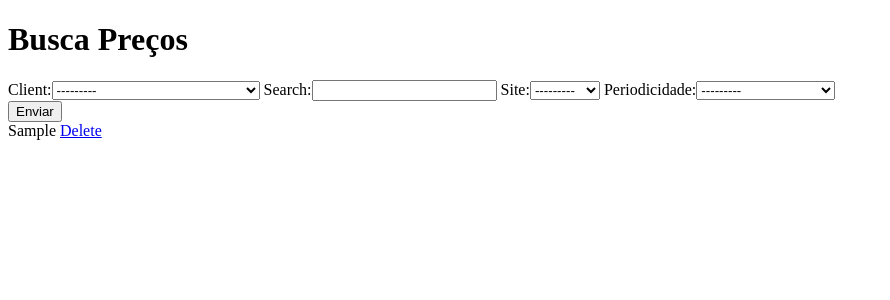
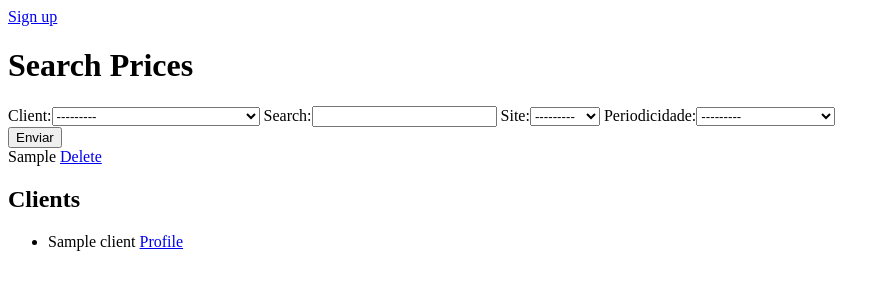
Before and after one commit to joaoricardoroma/teclabuscaprecos, a Django app: page / in a window 1280 px wide. Shown: the top 300 px of the page, without its empty margins (0-890 px from the left). Run offline with Django 3.2, Linux system fonts and the light colour scheme; tables that the repository leaves empty hold one stand-in row (values such as "Sample post").

Commit message:
"tela de cadastro de cliente, tela de perfil e deletar perfil"

```diff
--- a/code/search_prices/forms.py
+++ b/code/search_prices/forms.py
@@ -1,8 +1,14 @@
 from django.forms import ModelForm
-from .models import Search
+from .models import Search, Client
 
 
 class SearchForm(ModelForm):
     class Meta:
         model = Search
         fields = '__all__'
+
+
+class ClientForm(ModelForm):
+    class Meta:
+        model = Client
+        fields = '__all__'
--- a/code/search_prices/templates/home.html
+++ b/code/search_prices/templates/home.html
@@ -2,10 +2,11 @@
 <html lang="en">
 <head>
     <meta charset="UTF-8">
-    <title>Busca precos</title>
+    <title>Search Prices</title>
 </head>
 <body>
-<h1>Busca Preços</h1>
+<a href="client_register">Sign up</a>
+<h1>Search Prices</h1>
 <div id="divBusca">
     <form action="{% url 'search_prices:search'%}" method="post">
     {% csrf_token %}
@@ -14,10 +15,20 @@
     </form>
     {% for search in searches %}
     {{ search.search }}
-    <a href="{% url 'search_prices:delete_search'  %}">Delete</a>
+    <a href="{% url 'search_prices:delete_search' search.id %}">Delete</a>
      <br>
     {% endfor %}
-    {{ clients }}
+</div>
+<div>
+    <h2>Clients</h2>
+    {% for client in clients %}
+    <ul>
+        <li>
+            {{ client.name }}
+            <a href="{% url 'search_prices:client_profile' client.id %}">Profile</a>
+        </li>
+    </ul>
+    {% endfor %}
 </div>
 </body>
 </html>
--- a/code/search_prices/urls.py
+++ b/code/search_prices/urls.py
@@ -5,5 +5,8 @@ from . import views
 app_name = 'search_prices'
 urlpatterns = [
     path('', views.search, name='search'),
-    path('delete', views.delete_search, name='delete_search'),
+    path('client_register', views.register_client, name='register_client'),
+    path('<int:pk>/client_profile', views.client_profile, name='client_profile'),
+    path('<int:pk>/delete', views.delete_search, name='delete_search'),
+    path('<int:pk>/client_profile/delete', views.delete_client, name='delete_client'),
     ]
--- a/code/search_prices/views.py
+++ b/code/search_prices/views.py
@@ -1,9 +1,10 @@
 from django.shortcuts import render, redirect, get_object_or_404
-from .forms import SearchForm
+from .forms import SearchForm, ClientForm
 from .models import Search, Client
 
 
 def search(request):
+    clients = Client.objects.all()
     item = Search.objects.all()
     form_search = SearchForm()
     id_logado = 1
@@ -14,15 +15,53 @@ def search(request):
         if form_search.is_valid():
             form_search.save()
             return redirect('search_prices:search')
-    context = {'item': item,
-               'form_search': form_search,
-               'searches': searches,
+    context = {
+        'item': item,
+        'form_search': form_search,
+        'searches': searches,
+        'clients': clients,
                }
     return render(request, 'home.html', context)
 
 
-def delete_search(request):
-    id_logado = 1
-    clients = Search.objects.filter(client_id=id_logado)
-    clients.delete()
+def client_profile(request, pk):
+    client = get_object_or_404(Client, pk=pk)
+    form_client = ClientForm(instance=client)
+
+    if request.method == 'POST':
+        form_client = ClientForm(request.POST, instance=client)
+
+        if form_client.is_valid():
+            form_client.save()
+            return redirect('search_prices:client_profile', pk=client.id)
+    context = {
+        'client': client,
+        'form_client': form_client,
+    }
+    return render(request, 'client_profile.html', context)
+
+
+def register_client(request):
+    client_form = ClientForm()
+    if request.method == 'POST':
+        client_form = ClientForm(request.POST)
+
+        if client_form.is_valid():
+            client_form.save()
+            return redirect('search_prices:search')
+    context = {
+         'client_form': client_form
+    }
+    return render(request, 'register_client.html', context)
+
+
+def delete_search(request, pk):
+    search_client = get_object_or_404(Search, pk=pk)
+    search_client.delete()
     return redirect('search_prices:search')
+
+
+def delete_client(request, pk):
+    delete_client = get_object_or_404(Client, pk=pk)
+    delete_client.delete()
+    return redirect('search_prices:search')
```
Also changed, not shown: code/search_prices/templates/client_profile.html (added, +16 -0 lines), code/search_prices/templates/register_client.html (added, +19 -0 lines).
